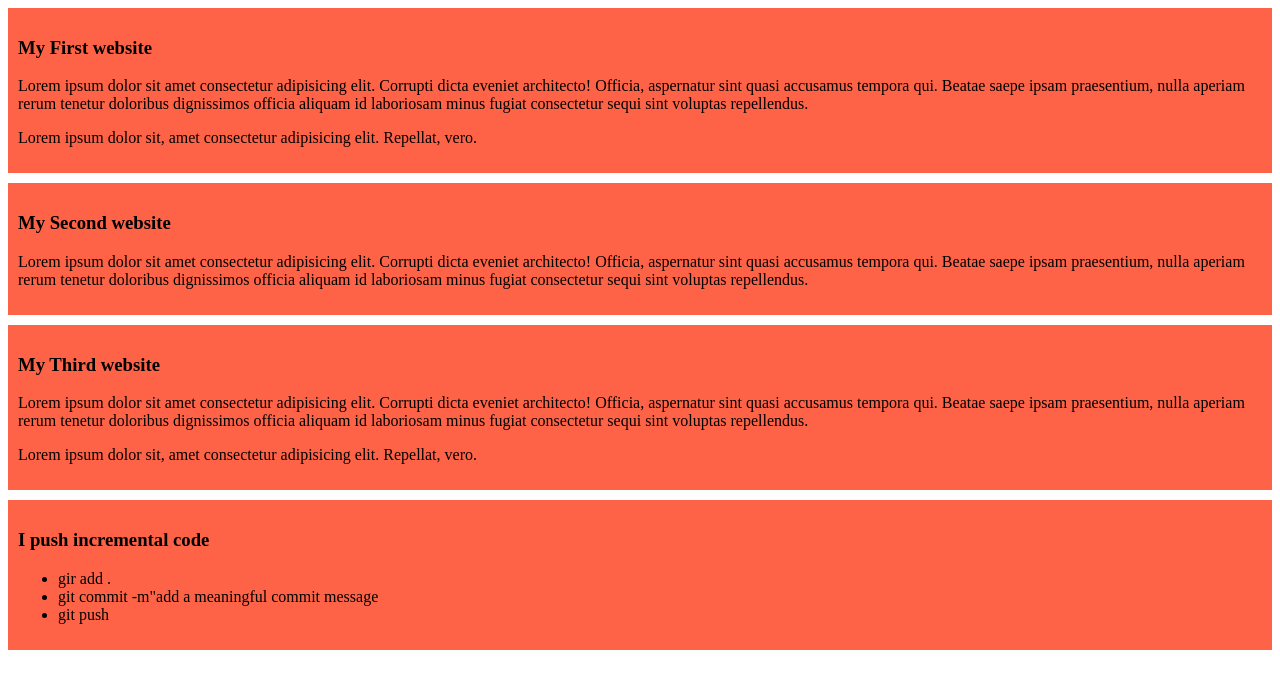
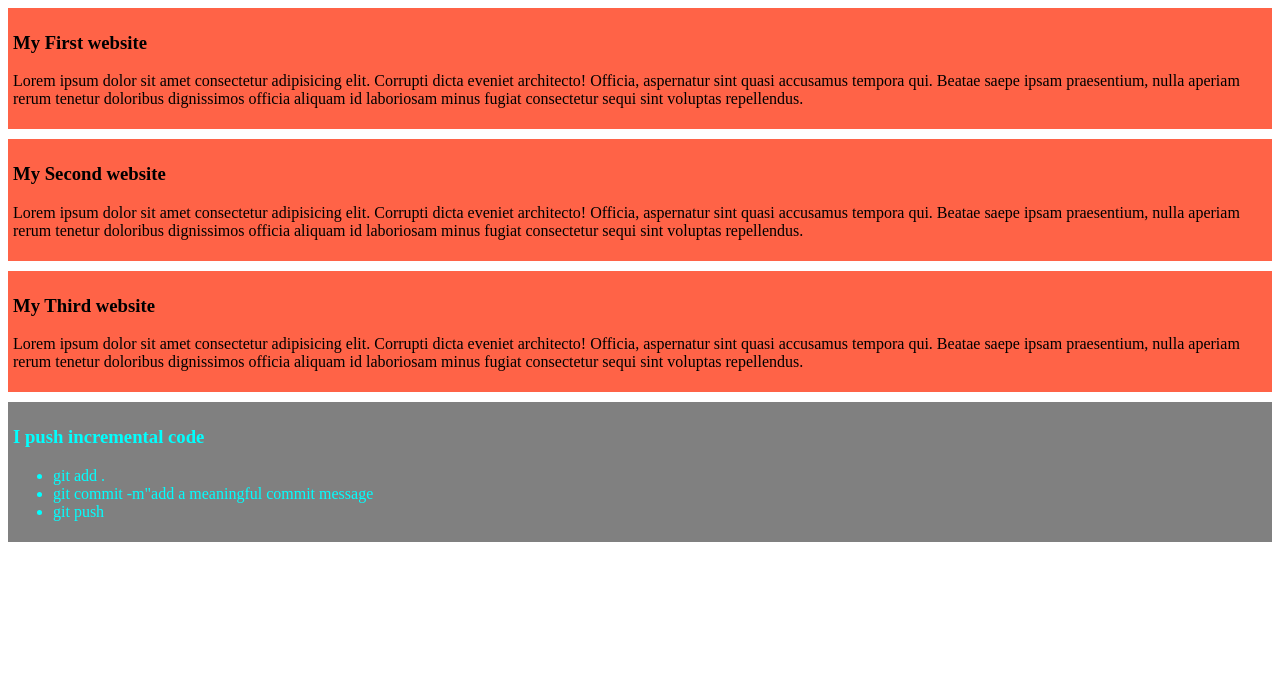
Before and after one commit to rimon2a/my-simple-website, a plain HTML site: page index.html in a window 1280 px wide. Drawn offline with Linux system fonts and the light colour scheme.

Commit message:
add the simple correction

```diff
--- a/index.html
+++ b/index.html
@@ -10,7 +10,6 @@
     <div>
         <h3> My First website </h3>
         <p>Lorem ipsum dolor sit amet consectetur adipisicing elit. Corrupti dicta eveniet architecto! Officia, aspernatur sint quasi accusamus tempora qui. Beatae saepe ipsam praesentium, nulla aperiam rerum tenetur doloribus dignissimos officia aliquam id laboriosam minus fugiat consectetur sequi sint voluptas repellendus.</p>
-        <p>Lorem ipsum dolor sit, amet consectetur adipisicing elit. Repellat, vero.</p>
     </div>
     <div>
         <h3> My Second website </h3>
@@ -19,12 +18,11 @@
     <div>
         <h3> My Third website </h3>
         <p>Lorem ipsum dolor sit amet consectetur adipisicing elit. Corrupti dicta eveniet architecto! Officia, aspernatur sint quasi accusamus tempora qui. Beatae saepe ipsam praesentium, nulla aperiam rerum tenetur doloribus dignissimos officia aliquam id laboriosam minus fugiat consectetur sequi sint voluptas repellendus.</p>
-        <p>Lorem ipsum dolor sit, amet consectetur adipisicing elit. Repellat, vero.</p>
     </div>
-    <div>
+    <div class="div2">
         <h3>I push incremental code</h3>
         <ul>
-            <li>gir add .</li>
+            <li>git add .</li>
             <li>git commit -m"add a meaningful commit message</li>
             <li>git push</li>
         </ul>
--- a/style.css
+++ b/style.css
@@ -1,5 +1,10 @@
 div{
     background-color: tomato;
-    padding: 10px;
+    padding: 5px;
     margin-bottom: 10px;
 }
+.div2{
+    background-color: gray;
+    color: aqua;
+    padding: 5px;
+}
```
